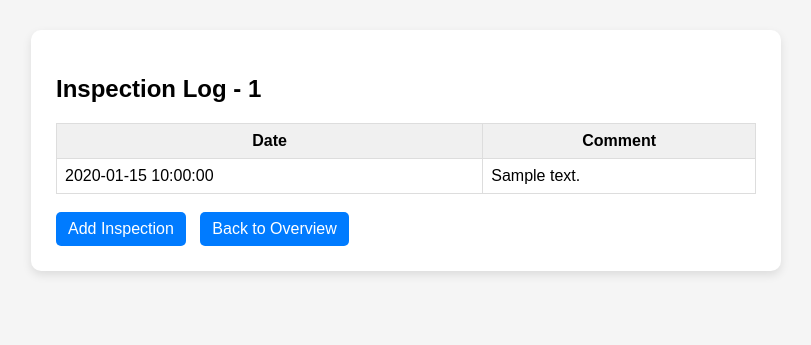
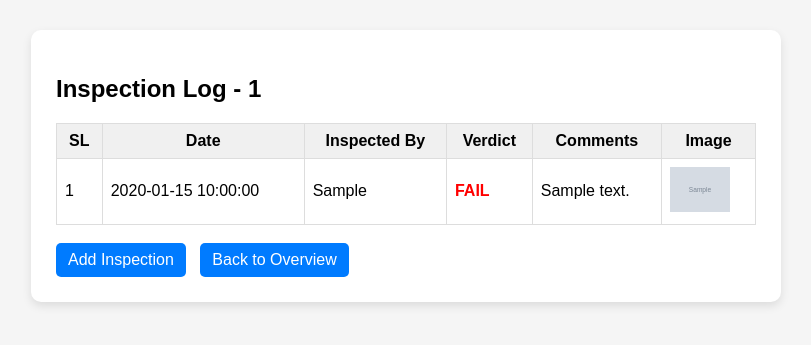
Before and after one commit to qaarwaan/Rope-tagging, a Python web app: template templates/inspections.html in a window 1280 px wide. Shown: the top 345 px of the page, without its empty margins (234-1045 px from the left). Run offline with Jinja, Linux system fonts and the light colour scheme; the template is opened without the code that fills it: most values are stand-ins (such as "Sample title", 1, 10 or a date in 2020); grey boxes marked "Sample" are stand-in pictures.

Commit message:
Update inspections.html

```diff
--- a/templates/inspections.html
+++ b/templates/inspections.html
@@ -8,13 +8,36 @@
 
 <table>
     <tr>
+        <th>SL</th>
         <th>Date</th>
-        <th>Comment</th>
+        <th>Inspected By</th>
+        <th>Verdict</th>
+        <th>Comments</th>
+        <th>Image</th>
     </tr>
+
     {% for inspection in inspections %}
     <tr>
+        <td>{{ loop.index }}</td>
         <td>{{ inspection.inspection_date }}</td>
+        <td>{{ inspection.inspected_by }}</td>
+        <td>
+            {% if inspection.verdict == "pass" %}
+                <span style="color:green;font-weight:bold;">PASS</span>
+            {% else %}
+                <span style="color:red;font-weight:bold;">FAIL</span>
+            {% endif %}
+        </td>
         <td>{{ inspection.comment or "" }}</td>
+        <td>
+            {% if inspection.image_url %}
+                <a href="{{ inspection.image_url }}" target="_blank">
+                    <img src="{{ inspection.image_url }}" width="60">
+                </a>
+            {% else %}
+                -
+            {% endif %}
+        </td>
     </tr>
     {% endfor %}
 </table>
```
